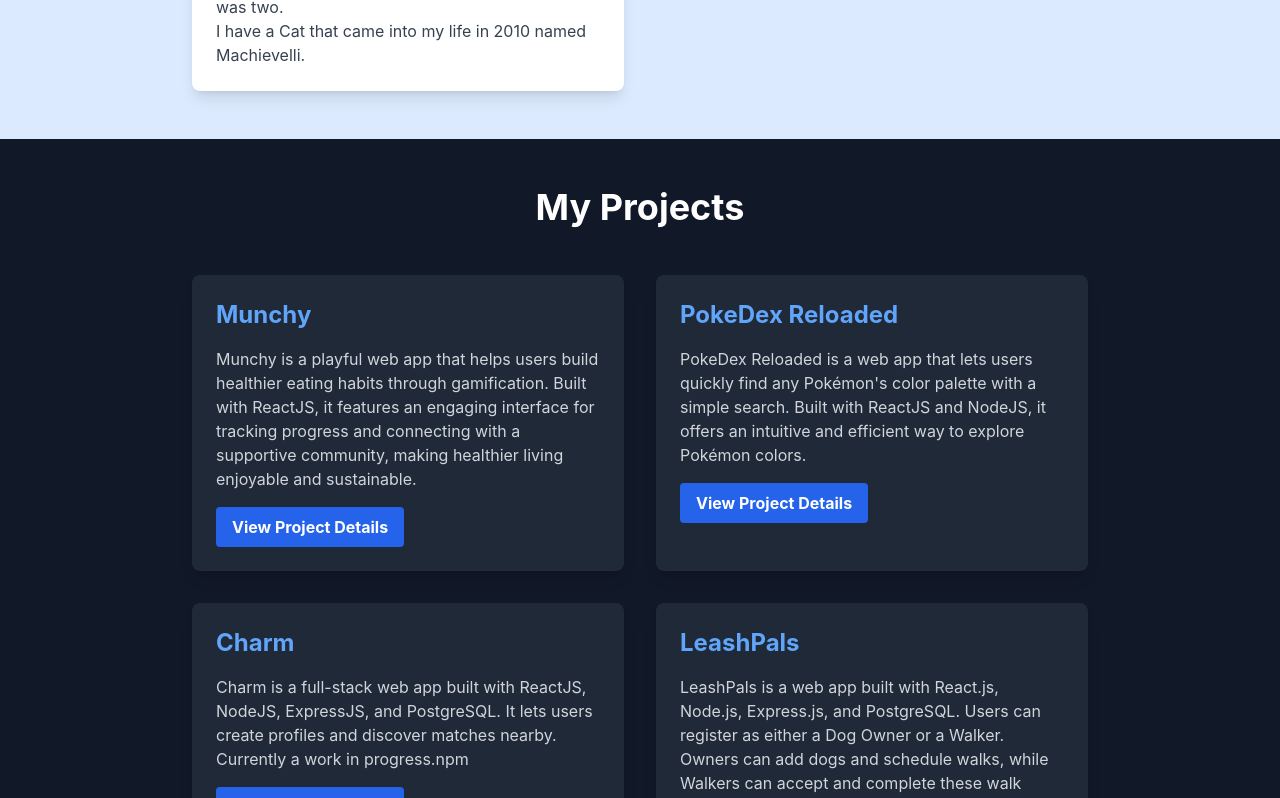
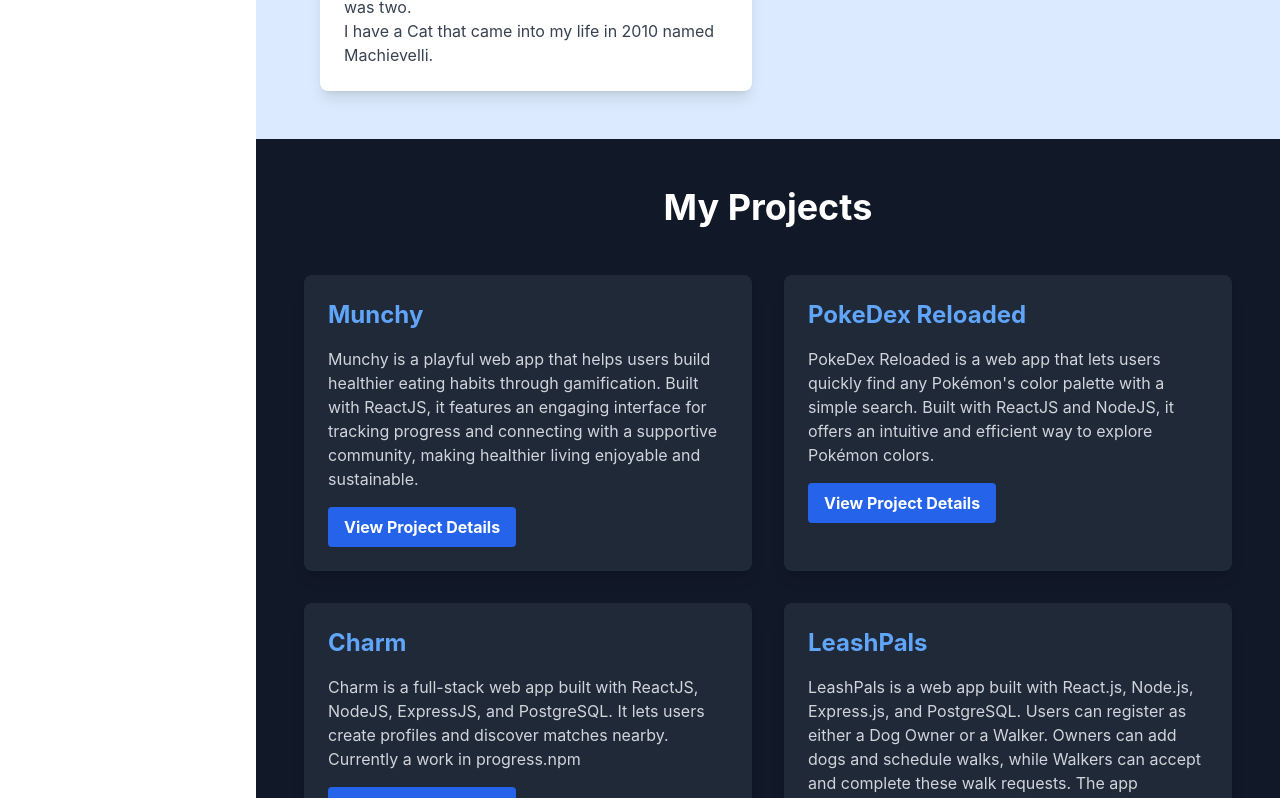
Before and after one commit to FilTatarnik/2024-portfolio, a React (Create React App) app: page / in a window 1280 px wide. Shown: the part 1533-2331 px from the top of the page. Built offline with nearby package versions, Linux system fonts and the light colour scheme.

Commit message:
mobile responsiveness pretty much done. still feels kind of empty

```diff
--- a/src/App.js
+++ b/src/App.js
@@ -10,10 +10,10 @@ function App() {
   const [isNavbarOpen, setIsNavbarOpen] = useState(false);
 
   return (
-    <div className="App flex flex-col min-h-screen">
-      <div className="flex flex-grow relative">
-        <Navbar isOpen={isNavbarOpen} setIsOpen={setIsNavbarOpen} />
-        <main className={`flex-grow transition-all duration-300 ${isNavbarOpen ? 'md:ml-64' : 'ml-0'}`}>
+    <div className="flex flex-col min-h-screen">
+      <Navbar isOpen={isNavbarOpen} setIsOpen={setIsNavbarOpen} />
+      <div className="flex-grow pl-0 md:pl-64"> {/* Main content wrapper */}
+        <main className="flex-grow">
           <LandingPage />
           <AboutUs />
           <Hero />
--- a/src/components/AboutUs.js
+++ b/src/components/AboutUs.js
@@ -2,7 +2,7 @@
 import React from 'react';
 
 const AboutUs = () => (
-  <section id="about" className="min-h-screen flex flex-col justify-center bg-blue-100 p-12">
+  <section id="about" className="min-h-screen flex flex-col justify-center bg-blue-100 p-12 md:left-64">
     <h2 className="text-4xl font-bold mb-12 text-center text-blue-800">About Me</h2>
     <div className="grid grid-cols-1 md:grid-cols-2 gap-8 max-w-4xl mx-auto">
       <div className="bg-white p-6 rounded-lg shadow-lg hover:shadow-xl transition-shadow duration-300">
--- a/src/components/Hero.js
+++ b/src/components/Hero.js
@@ -7,9 +7,10 @@ const Projects = () => {
   const closeModal = () => setIsModalOpen(false);
 
   return (
-    <section id="projects" className="min-h-screen flex flex-col justify-center bg-gray-900 p-12">
+    <section id="projects" className="min-h-screen flex flex-col justify-center bg-gray-900 p-4 sm:p-6 md:p-8 lg:p-12 md:left-64">
+      <div className="flex flex-col items-center w-full max-w-7xl mx-auto">
         <h2 className="text-4xl font-bold mb-12 text-center text-white">My Projects</h2>
-      <div className="grid grid-cols-1 md:grid-cols-2 gap-8 max-w-4xl mx-auto">
+        <div className="grid grid-cols-1 lg:grid-cols-2 gap-8 w-full max-w-6xl">
           <div className="bg-gray-800 p-6 rounded-lg shadow-lg hover:shadow-xl transition-shadow duration-300">
             <h3 className="text-2xl font-bold mb-4 text-blue-400">Munchy</h3>
             <p className="text-gray-300 mb-4">Munchy is a playful web app that helps users build healthier eating habits through gamification. Built with ReactJS, it features an engaging interface for tracking progress and connecting with a supportive community, making healthier living enjoyable and sustainable.</p>
@@ -65,6 +66,7 @@ const Projects = () => {
           </div>
         </div>
       )}
+      </div>
     </section>
   );
 };
--- a/src/components/LandingPage.js
+++ b/src/components/LandingPage.js
@@ -2,7 +2,7 @@ import React from 'react';
 import { Link } from 'react-scroll';
 
 const LandingPage = () => (
-  <section id="home" className="min-h-screen flex items-center justify-center bg-gradient-to-br from-gray-900 via-blue-900 to-blue-700 text-white p-4 md:p-8 w-full">
+  <section id="home" className="min-h-screen flex items-center justify-center bg-gradient-to-br from-gray-900 via-blue-900 to-blue-700 text-white p-4 md:p-8 w-full md:left-64 ">
     <div className="text-center">
       <h1 className="text-4xl md:text-5xl font-bold mb-4 animate-fade-in-down">Filip Tatarnik</h1>
       <p className="text-xl md:text-2xl mb-8 animate-fade-in-up">Crafting Digital Experiences</p>
@@ -11,7 +11,7 @@ const LandingPage = () => (
           View My Work
         </button>
       </Link>
-      <Link to="about" smooth={true} duration={500} className='px-2'>
+      <Link to="about" smooth={true} duration={500} className='px-2npm '>
         <button className="bg-blue-600 hover:bg-blue-700 text-white font-bold py-2 px-6 rounded-full transition-colors duration-300 animate-bounce">
           About Me
         </button>
```
Lines whose indentation alone changed are shown as unchanged.
